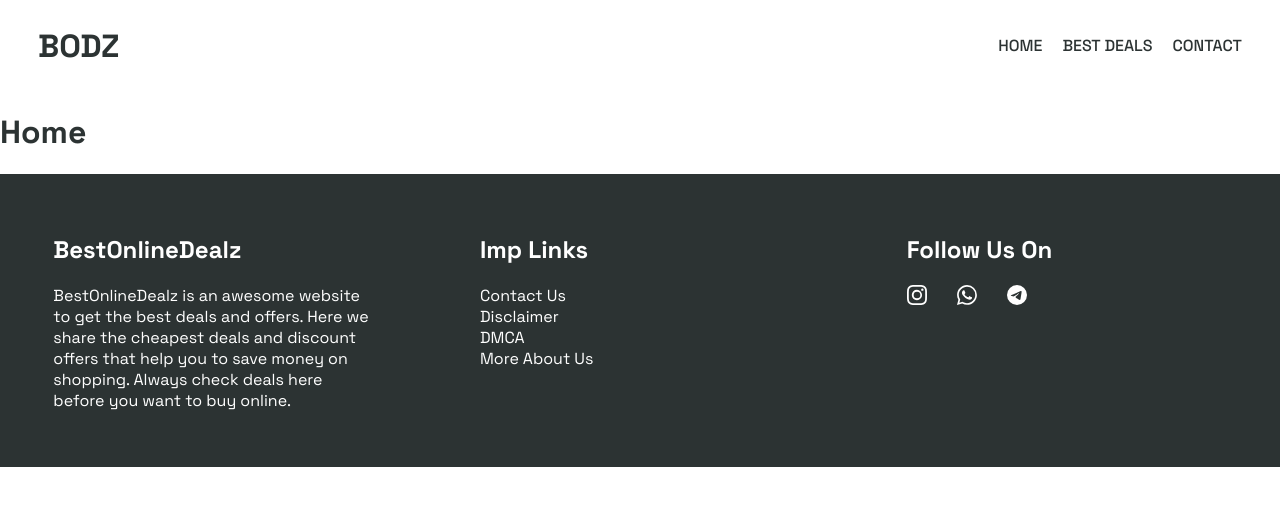
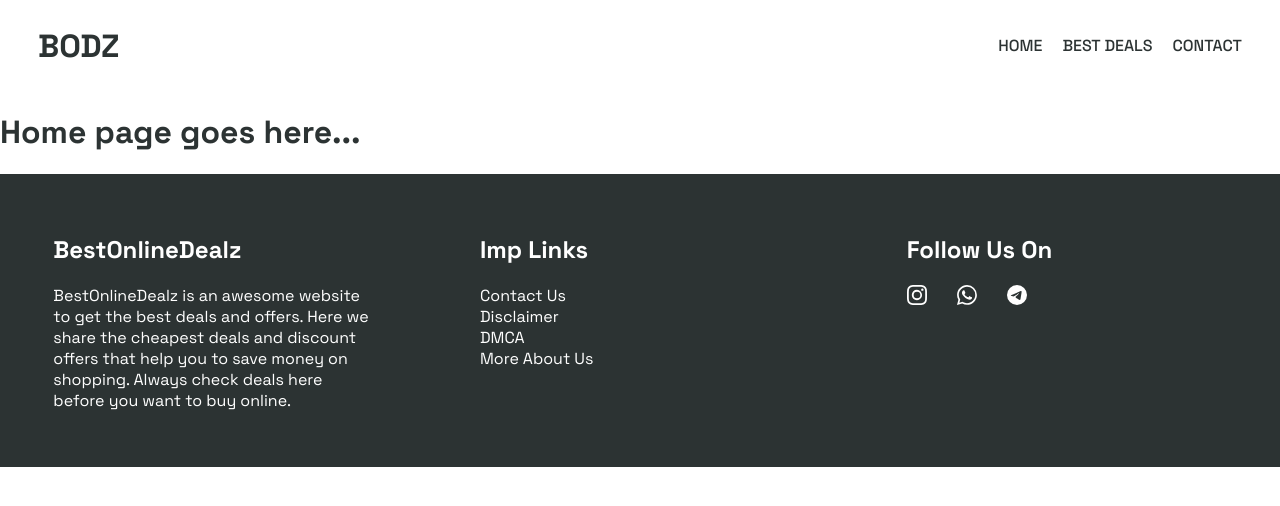
Before and after one commit to arush789/Best-Online-Dealz, a React (Vite) app: page / in a window 1280 px wide. Shown: the top 506 px of the page. Built offline with nearby package versions, Linux system fonts and the light colour scheme.

Commit message:
added diff pages for routes

```diff
--- a/index.html
+++ b/index.html
@@ -7,7 +7,7 @@
     <link rel="preconnect" href="https://fonts.gstatic.com" crossorigin>
     <link href="https://fonts.googleapis.com/css2?family=Space+Grotesk:wght@300;400;500;600;700&display=swap" rel="stylesheet">
     <link rel="stylesheet" href="/src/index.css">
-    <title>Best Online Deals</title>
+    <title>Best Online Dealz</title>
   </head>
   <body>
     <div id="root"></div>
--- a/src/App.jsx
+++ b/src/App.jsx
@@ -1,12 +1,17 @@
 import React from "react";
-import { RouterProvider, createBrowserRouter, createRoutesFromElements, Route } from "react-router-dom"
+import { RouterProvider, createBrowserRouter, createRoutesFromElements, Route } from "react-router-dom";
+
 import Layout from "./Components/Layout";
+
+import Home from "./Pages/Home";
+import BestDeals from "./Pages/BestDeals";
+import Contact from "./Pages/Contact";
 
 const router = createBrowserRouter(createRoutesFromElements(
     <Route path="/" element={<Layout />} >
-        <Route index element={<h1>Home</h1>} />
-        <Route path="/best-deals" element={<h1>Best Deals</h1>} />
-        <Route path="/contact" element={<h1>Contact</h1>} />
+        <Route index element={<Home />} />
+        <Route path="/best-deals" element={<BestDeals />} />
+        <Route path="/contact" element={<Contact />} />
     </Route>
 ))
 
--- /dev/null
+++ b/src/Pages/BestDeals.jsx
@@ -0,0 +1,7 @@
+import React from "react";
+
+export default function BestDeals() {
+    return (
+        <h1>Best Deals page goes here...</h1>
+    )
+}
--- /dev/null
+++ b/src/Pages/Contact.jsx
@@ -0,0 +1,7 @@
+import React from "react";
+
+export default function Contact() {
+    return (
+        <h1>Contact page goes here...</h1>
+    )
+}
--- /dev/null
+++ b/src/Pages/Home.jsx
@@ -0,0 +1,7 @@
+import React from "react";
+
+export default function Home() {
+    return (
+        <h1>Home page goes here...</h1>
+    )
+}
```
